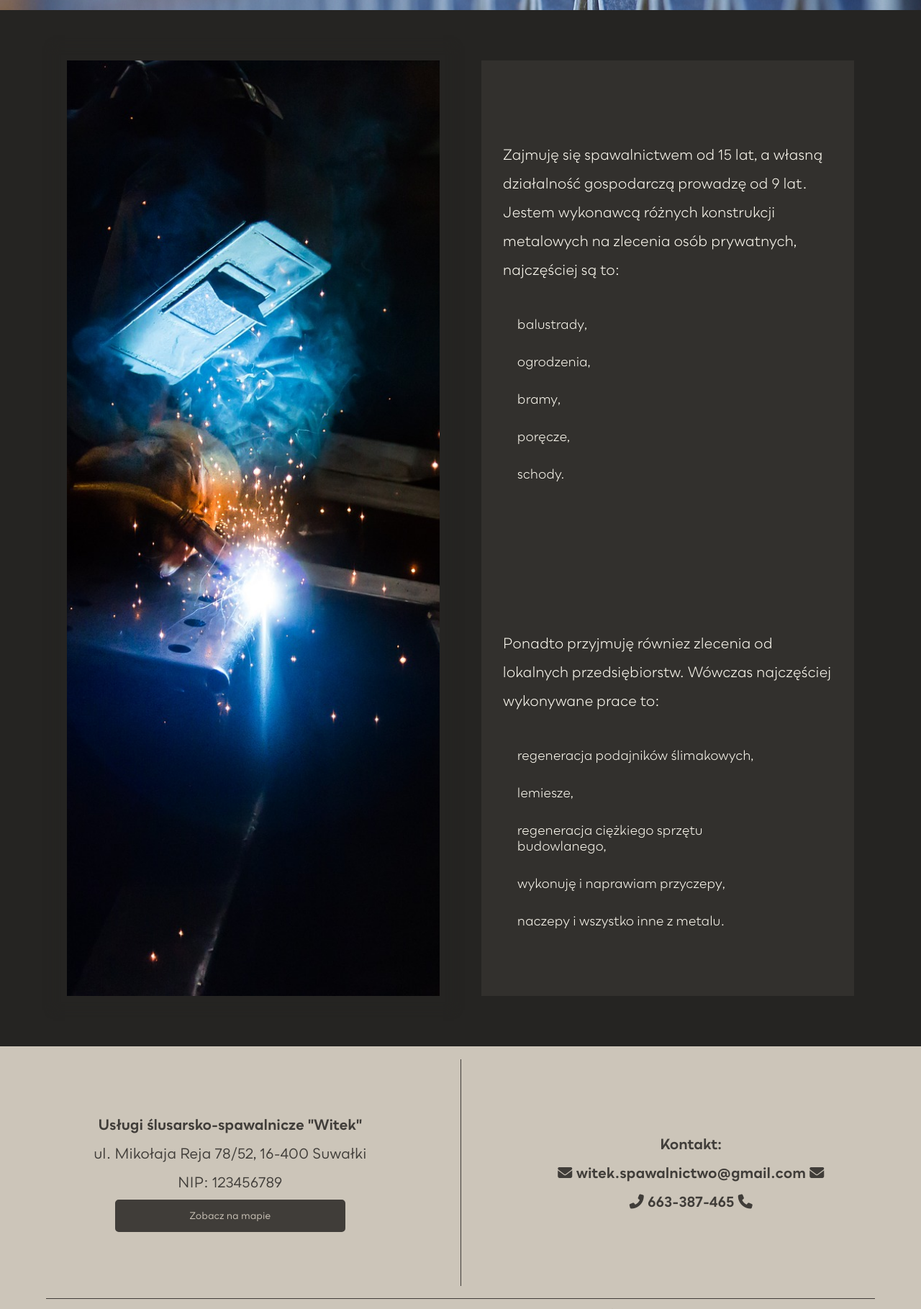
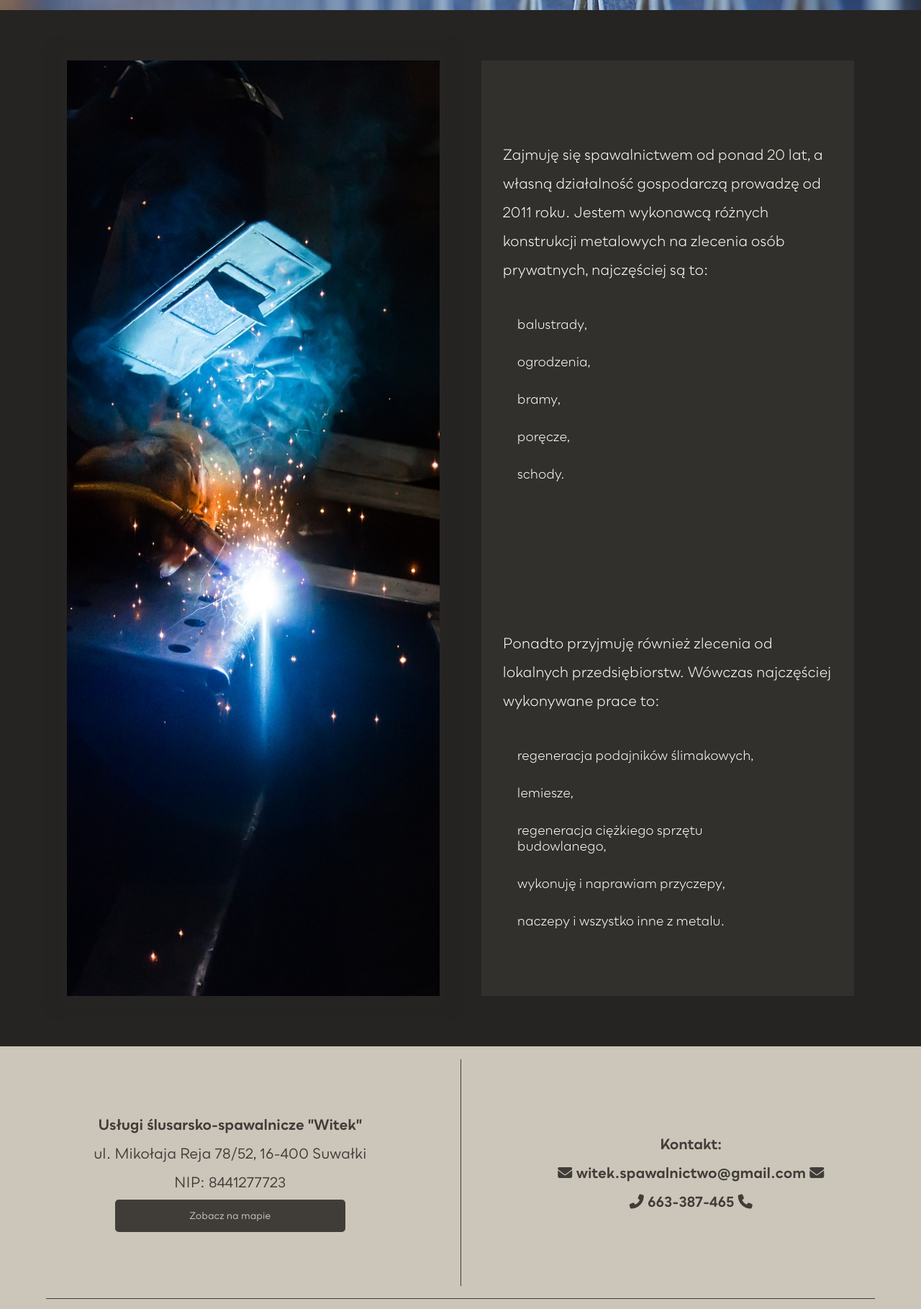
Before and after one commit to karoljablonski/witekspawalnictwo, a plain HTML site: page about.html in a window 1280 px wide. Shown: the part 423-2242 px from the top of the page at 72% size. Drawn offline with Linux system fonts and the light colour scheme.

Commit message:
html: updated some infomation

```diff
--- a/about.html
+++ b/about.html
@@ -50,7 +50,7 @@
     <div class="p-wrapper">
         <article class="about_me">
     <p>
-        Zajmuję się spawalnictwem od 15 lat, a własną działalność gospodarczą prowadzę od 9 lat. Jestem wykonawcą różnych konstrukcji metalowych na zlecenia osób prywatnych, najczęściej są to:</p>
+        Zajmuję się spawalnictwem od ponad 20 lat, a własną działalność gospodarczą prowadzę od 2011 roku. Jestem wykonawcą różnych konstrukcji metalowych na zlecenia osób prywatnych, najczęściej są to:</p>
         <ul>
             <li>balustrady,</li>
             <li>ogrodzenia,</li>
@@ -61,7 +61,7 @@
     </article>
 
     <article class="about_me">
-    <p> Ponadto przyjmuję równiez zlecenia od lokalnych przedsiębiorstw. Wówczas najczęściej wykonywane prace to: </p>
+    <p> Ponadto przyjmuję również zlecenia od lokalnych przedsiębiorstw. Wówczas najczęściej wykonywane prace to: </p>
         <ul>
         <li>regeneracja podajników ślimakowych,</li>
         <li>lemiesze,</li>
@@ -84,7 +84,7 @@
                 ul. Mikołaja Reja 78/52, 16-400 Suwałki
             </p>
             <p class="nip">
-                NIP: 123456789
+                NIP: 8441277723
             </p>
             <button class="google_maps"><a target="_blank" href="https://goo.gl/maps/YJHPwTQETQmErTVz9">Zobacz na mapie</a></button>
         </div>
@@ -92,7 +92,6 @@
         <div class="contact_data">
             <p>Kontakt:</p>
             <p class="email_adress">
-                <!-- tymczasowo wyłączone bo długość adresu email wywala szerokość strony -->
                 <span class="fas fa-envelope"></span> witek.spawalnictwo@gmail.com <span class="fas fa-envelope"></span>
             </p>
             <p class="phone_number">
```
Also changed, not shown: contact.html (+1 -4 lines), gallery.html (+1 -2 lines), index.html (+1 -1 lines).
